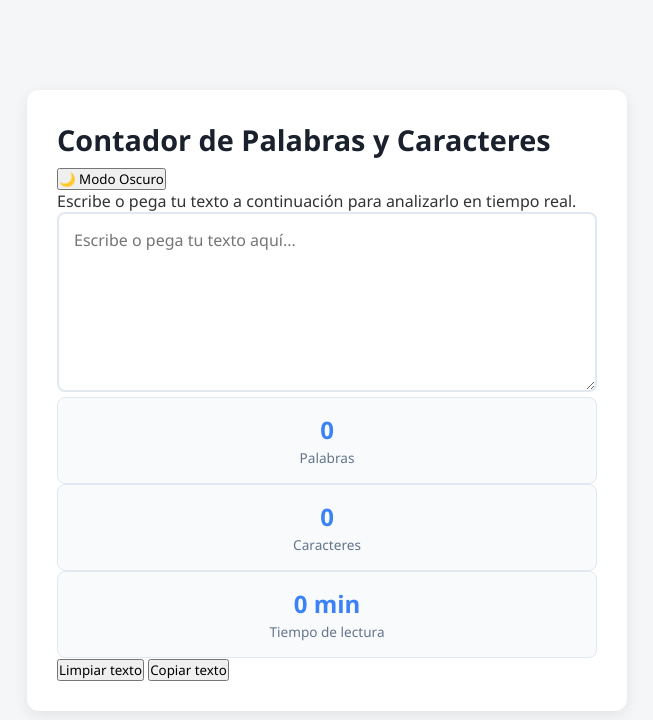
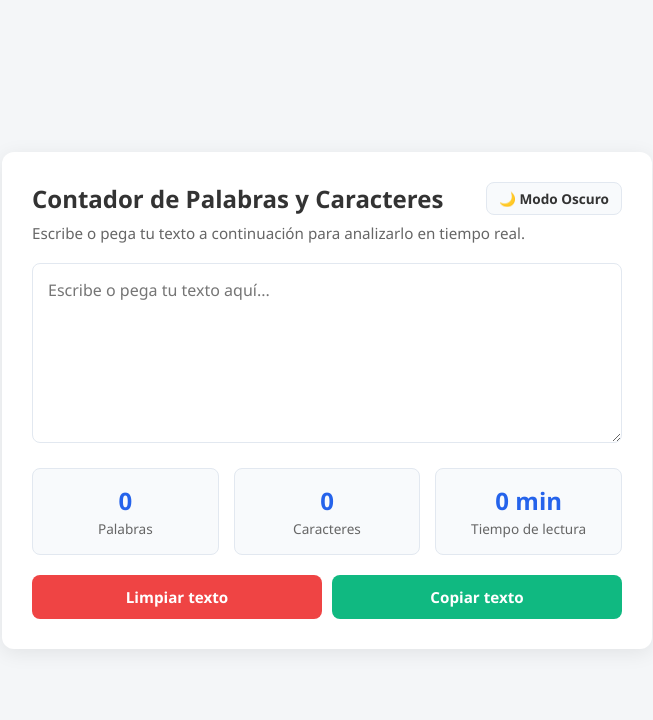
Before and after one commit to c3roz/Contador-palabras, a plain HTML site: page index.html in a window 1280 px wide. Shown: the whole page, without its empty margins (313-966 px from the left). Drawn offline with Linux system fonts and the light colour scheme.

Commit message:
Update styles.css

```diff
--- a/styles.css
+++ b/styles.css
@@ -1,14 +1,37 @@
-/* Configuración básica y tipografía */
+:root {
+    --bg-color: #f4f6f8;
+    --card-bg: #ffffff;
+    --text-color: #333333;
+    --subtitle-color: #666666;
+    --border-color: #e2e8f0;
+    --stat-bg: #f8fafc;
+    --primary-color: #2563eb;
+    --btn-danger: #ef4444;
+    --btn-danger-hover: #dc2626;
+    --btn-success: #10b981;
+    --btn-success-hover: #059669;
+}
+
+body.dark-mode {
+    --bg-color: #0f172a;
+    --card-bg: #1e293b;
+    --text-color: #f8fafc;
+    --subtitle-color: #94a3b8;
+    --border-color: #334155;
+    --stat-bg: #0f172a;
+}
+
 * {
     box-sizing: border-box;
     margin: 0;
     padding: 0;
     font-family: 'Segoe UI', Tahoma, Geneva, Verdana, sans-serif;
+    transition: background-color 0.3s, color 0.3s;
 }
 
 body {
-  background-color: #f4f6f8;
-  color: #333;
+    background-color: var(--bg-color);
+    color: var(--text-color);
     display: flex;
     justify-content: center;
     align-items: center;
@@ -16,87 +39,116 @@ body {
     padding: 20px;
 }
 
-/* Contenedor principal */
 .container {
-  background: #ffffff;
+    background-color: var(--card-bg);
     padding: 30px;
     border-radius: 12px;
-  box-shadow: 0 4px 15px rgba(0, 0, 0, 0.08);
+    box-shadow: 0 4px 20px rgba(0, 0, 0, 0.08);
     width: 100%;
-  max-width: 600px;
+    max-width: 650px;
+}
+
+header {
+    display: flex;
+    justify-content: space-between;
+    align-items: center;
+    margin-bottom: 8px;
 }
 
 h1 {
-  font-size: 1.8rem;
-  margin-bottom: 8px;
-  color: #1a202c;
+    font-size: 1.5rem;
 }
 
-.description {
-  color: #64748b;
+.subtitle {
+    color: var(--subtitle-color);
     font-size: 0.95rem;
     margin-bottom: 20px;
 }
 
-/* Área de texto */
 textarea {
     width: 100%;
     height: 180px;
     padding: 15px;
-  border: 2px solid #e2e8f0;
+    border: 1px solid var(--border-color);
     border-radius: 8px;
     font-size: 1rem;
     resize: vertical;
     outline: none;
-  transition: border-color 0.2s;
+    background-color: var(--card-bg);
+    color: var(--text-color);
+    margin-bottom: 20px;
 }
 
 textarea:focus {
-  border-color: #3b82f6;
+    border-color: var(--primary-color);
 }
 
-/* Grid de tarjetas de estadísticas */
-.stats-grid {
+.stats-container {
     display: grid;
-  grid-template-columns: repeat(auto-fit, minmax(130px, 1fr));
+    grid-template-columns: repeat(3, 1fr);
     gap: 15px;
-  margin: 20px 0;
+    margin-bottom: 20px;
 }
 
 .stat-card {
-  background: #f8fafc;
-  border: 1px solid #e2e8f0;
+    background-color: var(--stat-bg);
     padding: 15px;
     border-radius: 8px;
     text-align: center;
+    border: 1px solid var(--border-color);
 }
 
 .stat-number {
     display: block;
     font-size: 1.5rem;
     font-weight: bold;
-  color: #3b82f6;
+    color: var(--primary-color);
 }
 
 .stat-label {
     font-size: 0.85rem;
-  color: #64748b;
+    color: var(--subtitle-color);
 }
 
-/* Botón de limpiar */
-.btn {
-  width: 100%;
-  background-color: #ef4444;
-  color: white;
+.actions {
+    display: flex;
+    gap: 10px;
+}
+
+button {
+    flex: 1;
+    padding: 12px;
     border: none;
-  padding: 12px;
     border-radius: 8px;
-  font-size: 1rem;
+    font-size: 0.95rem;
+    font-weight: bold;
     cursor: pointer;
-  font-weight: 600;
     transition: background-color 0.2s;
 }
 
-.btn:hover {
-  background-color: #dc2626;
+.btn-secondary {
+    flex: initial;
+    padding: 6px 12px;
+    font-size: 0.85rem;
+    background-color: var(--stat-bg);
+    color: var(--text-color);
+    border: 1px solid var(--border-color);
 }
+
+.btn-danger {
+    background-color: var(--btn-danger);
+    color: white;
+}
+
+.btn-danger:hover {
+    background-color: var(--btn-danger-hover);
+}
+
+.btn-success {
+    background-color: var(--btn-success);
+    color: white;
+}
+
+.btn-success:hover {
+    background-color: var(--btn-success-hover);
+}
```
Lines whose indentation alone changed are shown as unchanged.
